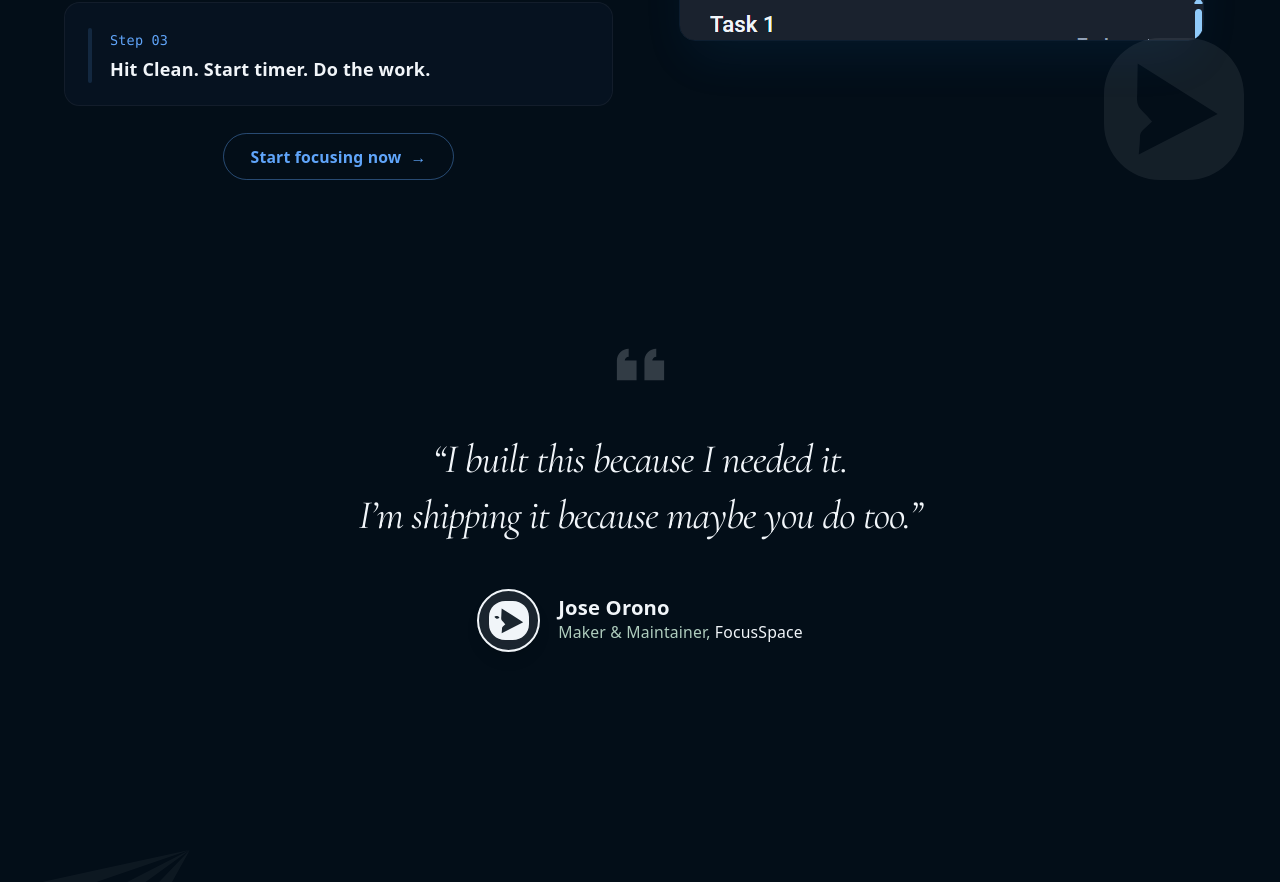
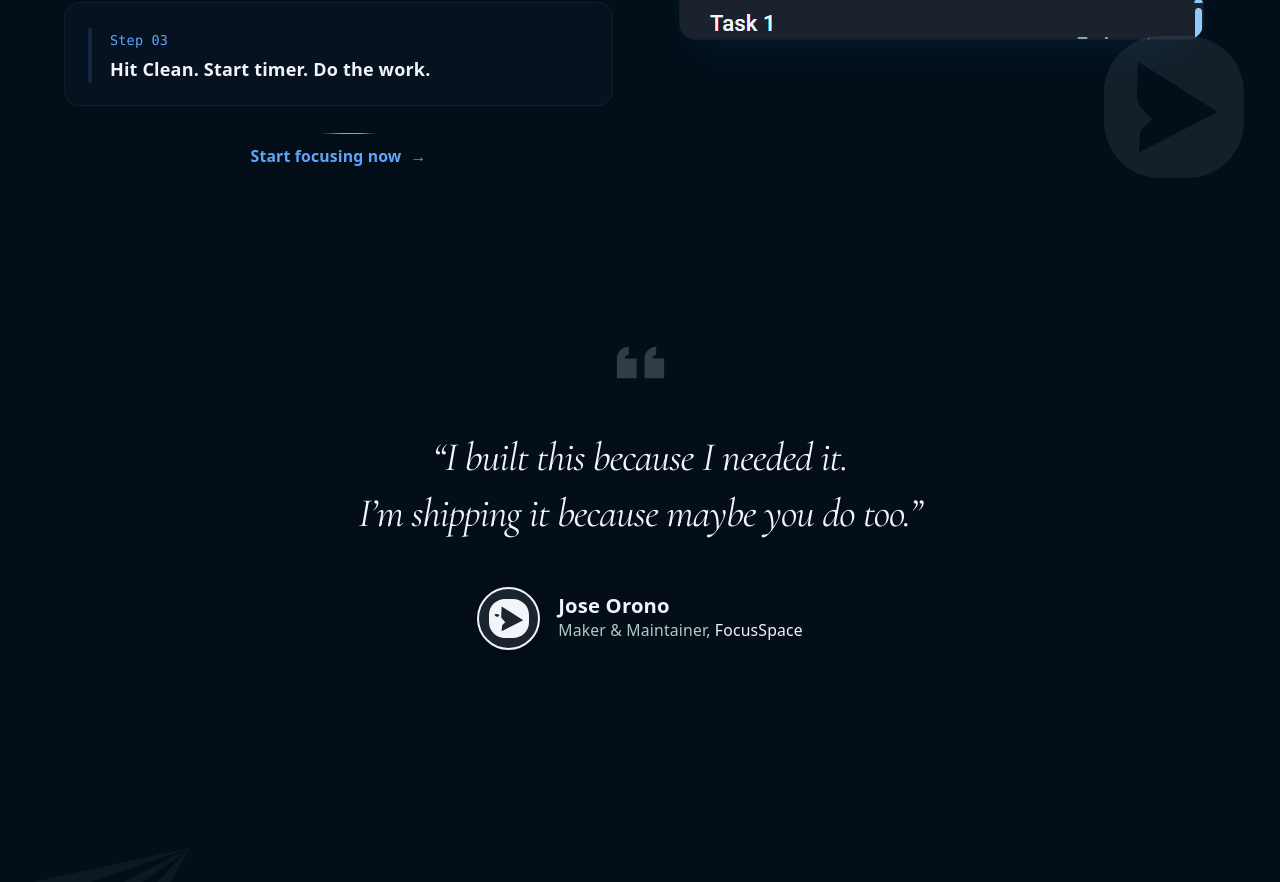
Before and after one commit to joseorono/focusspace-web, a React (Vite) app: page / in a window 1280 px wide. Shown: the part 2600-3482 px from the top of the page. Built offline with nearby package versions, Linux system fonts and the light colour scheme.

Commit message:
HowItWorksSection: Boton
Agregue un efecto de brillo en movimiento con CSS

```diff
--- a/src/components/HowItWorksSection.tsx
+++ b/src/components/HowItWorksSection.tsx
@@ -101,7 +101,7 @@ export function HowItWorksSection() {
 
             <a
               href="#install"
-              className="mt-2 self-center inline-flex items-center gap-2 rounded-full border border-primary-light/40 px-6 py-2.5 text-sm font-semibold text-primary-light transition-all duration-200 hover:scale-110 hover:border-primary-light hover:bg-primary-light/10 hover:text-white"
+              className="shimmer-border mt-2 self-center inline-flex items-center gap-2 rounded-full px-6 py-2.5 text-sm font-semibold text-primary-light transition-all duration-200 hover:scale-110 hover:bg-primary-light/10 hover:text-white"
             >
               Start focusing now
               <span aria-hidden="true">&rarr;</span>
--- a/src/index.css
+++ b/src/index.css
@@ -300,3 +300,58 @@ code {
   html {
     @apply font-sans;
     scroll-behavior: smooth;}}
+
+@property --border-angle {
+  syntax: '<angle>';
+  inherits: false;
+  initial-value: 0turn;
+}
+
+@keyframes border-spin {
+  to { --border-angle: 1turn; }
+}
+
+.shimmer-border {
+  position: relative;
+}
+
+.shimmer-border::before {
+  content: '';
+  position: absolute;
+  inset: 0;
+  border-radius: inherit;
+  padding: 1px;
+  background: conic-gradient(
+    from var(--border-angle),
+    transparent 70%,
+    #60a5fa 82%,
+    #c084fc 88%,
+    #60a5fa 94%,
+    transparent 98%
+  );
+  -webkit-mask:
+    linear-gradient(#fff 0 0) content-box,
+    linear-gradient(#fff 0 0);
+  mask:
+    linear-gradient(#fff 0 0) content-box,
+    linear-gradient(#fff 0 0);
+  -webkit-mask-composite: xor;
+  mask-composite: exclude;
+  animation: border-spin 3s linear infinite;
+  pointer-events: none;
+}
+
+@keyframes fade-up {
+  from {
+    opacity: 0;
+    transform: translateY(1.5rem);
+  }
+  to {
+    opacity: 1;
+    transform: translateY(0);
+  }
+}
+
+@theme {
+  --animate-fade-up: fade-up 0.6s ease-out both;
+}
```
